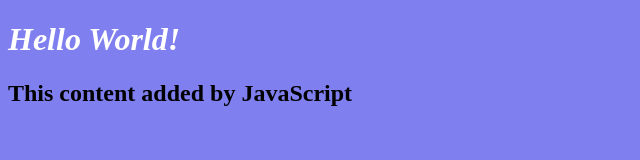
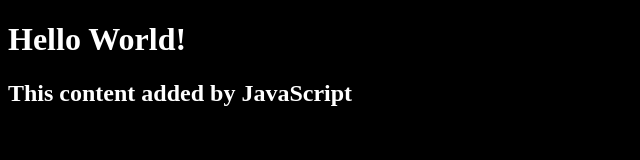
Before and after one commit to Carl-Lundgren/first-site, a plain HTML site: page index.html in a window 1280 px wide. Shown: the whole page, without its empty margins (0-640 px from the left). Drawn offline with Linux system fonts and the light colour scheme.

Commit message:
Color change

```diff
--- a/style.css
+++ b/style.css
@@ -1,7 +1,7 @@
 body {
-    background: rgb(127, 127, 240);
+    background: #000;
+    color: #fff;
   }
 h1 {
-    color: white;
-    font-style: italic;
+    font-size: xx-large;
   }
```
